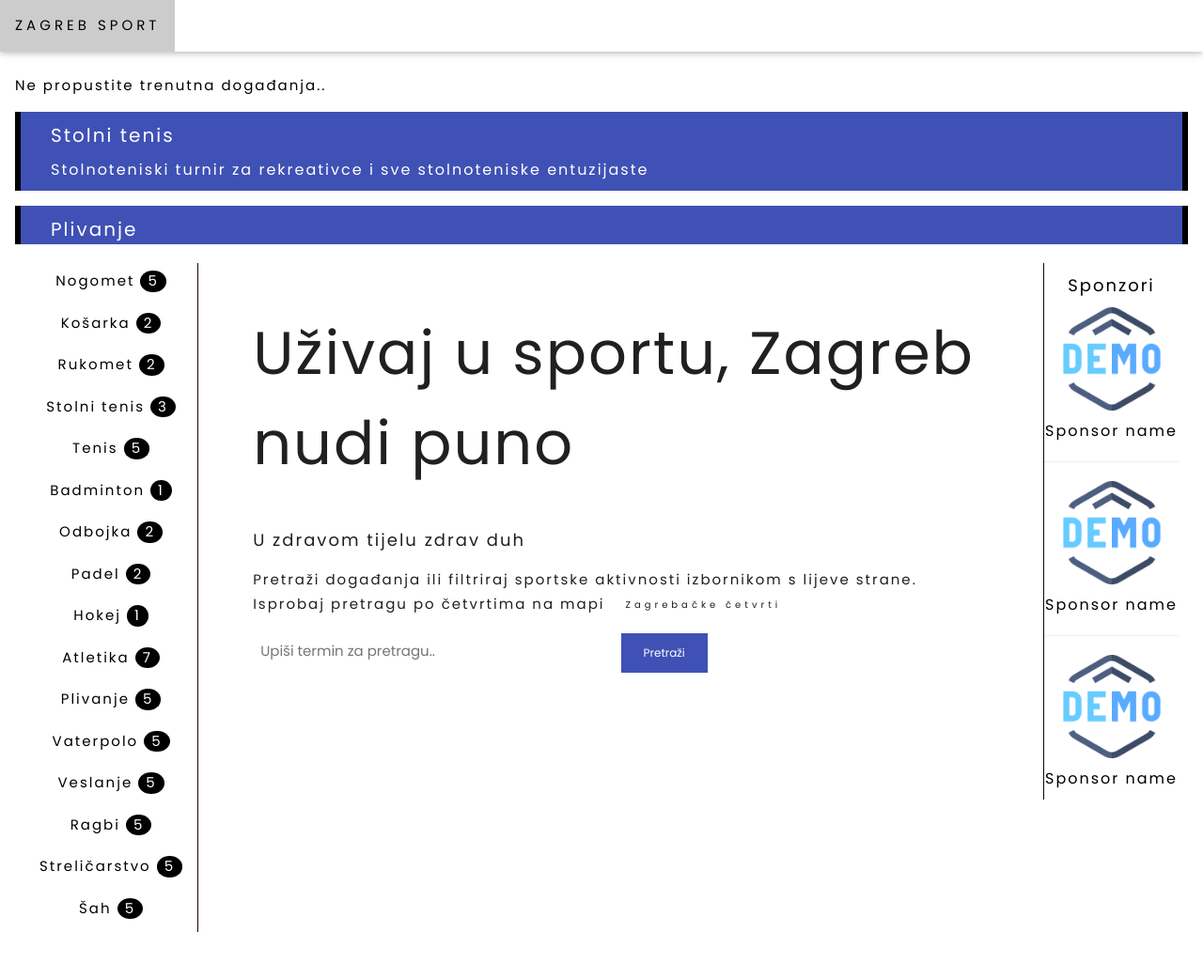
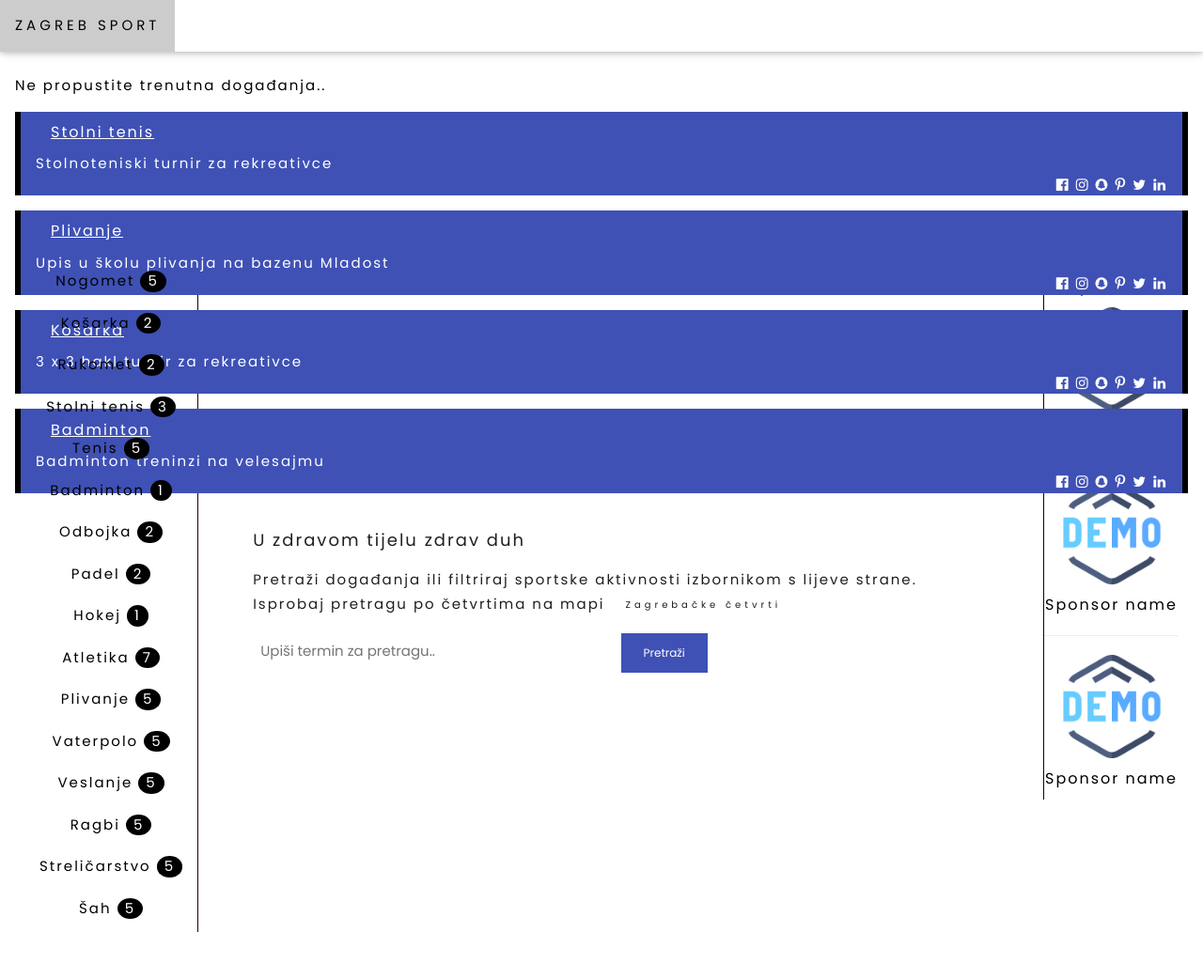
Before and after one commit to zkukulj/hackl, a PHP site: page / in a window 1280 px wide. Shown: the top 1042 px of the page at 94% size. Run offline with PHP 8.4, Linux system fonts and the light colour scheme.

Commit message:
neke sitne probe i preinake

```diff
--- a/index.php
+++ b/index.php
@@ -16,7 +16,10 @@
 <!-- Navbar (sit on top) -->
 <div class="w3-top">
   <div class="w3-bar w3-card glass2 glass-border" id="myNavbar">
-    <a href="#home" class="w3-bar-item w3-button w3-wide">ZAGREB SPORT</a>
+    <a href="#home" class="w3-bar-item w3-button w3-wide">
+    ZAGREB SPORT
+    <!-- <img src="public/img/logo.png" class="w3-image" alt=""> -->
+    </a>
     <!-- Right-sided navbar links -->
     <div class="w3-right w3-hide-small hidden">
       <a href="#about" class="w3-bar-item w3-button">ABOUT</a>
@@ -49,27 +52,75 @@
   <div class="w3-grid" style="grid-template-columns:1fr 1fr 1fr 1fr">
 		<div class="w3-panel w3-indigo w3-leftbar w3-rightbar w3-border-black w3-margin-top">
 				<header class="w3-container">
-          <h4>Stolni tenis</h4>
-					<h6>Stolnoteniski turnir za rekreativce i sve stolnoteniske entuzijaste</h6>
+          <h6 class="w3-underline">Stolni tenis</h6>
 				</header>
+        <div class="content">
+          <span>Stolnoteniski turnir za rekreativce</span>
+        </div>
+        <footer>
+          <div class="w3-right">
+            <i class="fa fa-facebook-official w3-hover-opacity"></i>
+            <i class="fa fa-instagram w3-hover-opacity"></i>
+            <i class="fa fa-snapchat w3-hover-opacity"></i>
+            <i class="fa fa-pinterest-p w3-hover-opacity"></i>
+            <i class="fa fa-twitter w3-hover-opacity"></i>
+            <i class="fa fa-linkedin w3-hover-opacity"></i>
+        </div>
+        </footer>
 	  </div>
     <div class="w3-panel w3-indigo w3-leftbar w3-rightbar w3-border-black w3-margin-top">
 				<header class="w3-container">
-          <h4>Plivanje</h4>
-					<h6>Upis u školu plivanja na bazenu Mladost</h6>
+          <h6 class="w3-underline">Plivanje</h6>
 				</header>
+        <div class="content">
+          <span>Upis u školu plivanja na bazenu Mladost</span>
+        </div>
+        <footer>
+          <div class="w3-right">
+            <i class="fa fa-facebook-official w3-hover-opacity"></i>
+            <i class="fa fa-instagram w3-hover-opacity"></i>
+            <i class="fa fa-snapchat w3-hover-opacity"></i>
+            <i class="fa fa-pinterest-p w3-hover-opacity"></i>
+            <i class="fa fa-twitter w3-hover-opacity"></i>
+            <i class="fa fa-linkedin w3-hover-opacity"></i>
+        </div>
+        </footer>
 		</div>
 		<div class="w3-panel w3-indigo w3-leftbar w3-rightbar w3-border-black w3-margin-top">
 				<header class="w3-container">
-          <h4>Stolni tenis</h4>
-					<h6>Stolnoteniski turnir za rekreativce i sve stolnoteniske entuzijaste</h6>
+          <h6 class="w3-underline">Košarka</h6>
 				</header>
+        <div class="content">
+          <span>3 x 3 hakl turnir za rekreativce</span>
+        </div>
+        <footer>
+        <div class="w3-right">
+            <i class="fa fa-facebook-official w3-hover-opacity"></i>
+            <i class="fa fa-instagram w3-hover-opacity"></i>
+            <i class="fa fa-snapchat w3-hover-opacity"></i>
+            <i class="fa fa-pinterest-p w3-hover-opacity"></i>
+            <i class="fa fa-twitter w3-hover-opacity"></i>
+            <i class="fa fa-linkedin w3-hover-opacity"></i>
+        </div>
+        </footer>
 	  </div>
     <div class="w3-panel w3-indigo w3-leftbar w3-rightbar w3-border-black w3-margin-top">
 				<header class="w3-container">
-          <h4>Plivanje</h4>
-					<h6>Upis u školu plivanja na bazenu Mladost</h6>
+          <h6 class="w3-underline">Badminton</h6>
 				</header>
+        <div class="content">
+          <span>Badminton treninzi na velesajmu</span>
+        </div>
+        <footer>
+        <div class="w3-right">
+            <i class="fa fa-facebook-official w3-hover-opacity"></i>
+            <i class="fa fa-instagram w3-hover-opacity"></i>
+            <i class="fa fa-snapchat w3-hover-opacity"></i>
+            <i class="fa fa-pinterest-p w3-hover-opacity"></i>
+            <i class="fa fa-twitter w3-hover-opacity"></i>
+            <i class="fa fa-linkedin w3-hover-opacity"></i>
+        </div>
+        </footer>
 		</div>
   </div>
 </div>
@@ -171,7 +222,7 @@
 
     <hr>
     <!-- Događanje 1 za datum -->
-		<h2 class="w3-center w3-color" style="color:white;" >03.05.2025</h2>
+		<h2 class="w3-center w3-color" >03.05.2025</h2>
 
 		<div class="w3-container" style="padding:28px 16px">
 			<div class="w3-panel w3-indigo w3-leftbar w3-rightbar w3-border-black w3-margin-top">
@@ -329,8 +380,10 @@
 <!-- Footer -->
 <footer class="w3-center w3-padding-64 glass3 defaultMargins">
   <a href="#home" class="w3-button w3-indigo"><i class="fa fa-arrow-up w3-margin-right"></i>To the top</a>
-  <div class="w3-grid" style="grid-template-columns:1fr 1fr 1fr">
+  <hr>
+  <div class="w3-grid" style="grid-template-columns:1fr 1fr 1fr;align-items:center;">
   <div class="w3-xlarge w3-section">
+    <h5>Podijeli sa društvom</h5>
     <i class="fa fa-facebook-official w3-hover-opacity"></i>
     <i class="fa fa-instagram w3-hover-opacity"></i>
     <i class="fa fa-snapchat w3-hover-opacity"></i>
--- a/public/css/main2.css
+++ b/public/css/main2.css
@@ -89,9 +89,18 @@
     .w3-text-white, .w3-hover-text-white:hover {
         color: #211f1f !important;
     }
+    .w3-underline{
+        text-decoration: underline;
+    }
     .w3-color{
         color: black;
     }
     .w3-backcolor{
         background: dodgerblue;
     }
+  i{
+    cursor: pointer;
+  }
+.w3-panel{
+    position:relative;
+}
```
Also changed, not shown: public/css/main.css (+10 -1 lines). Lines whose indentation alone changed are shown as unchanged.
